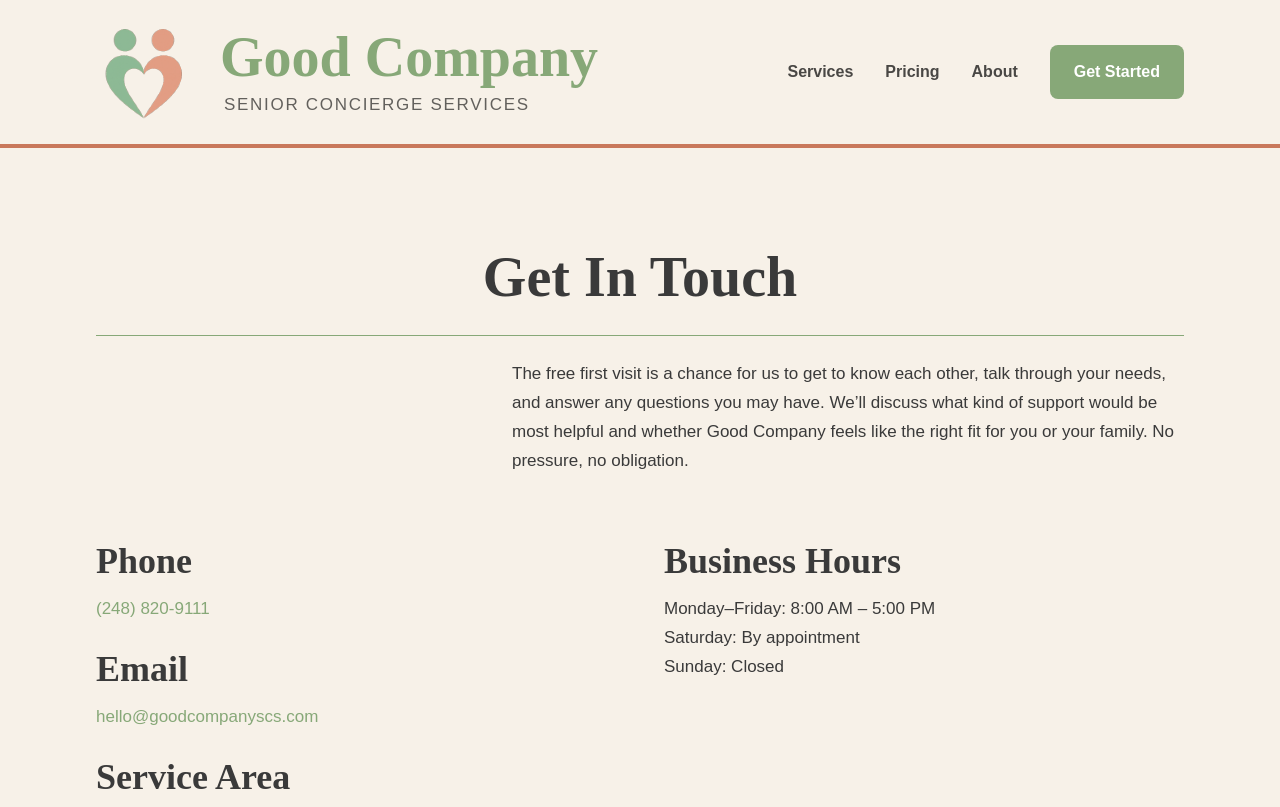
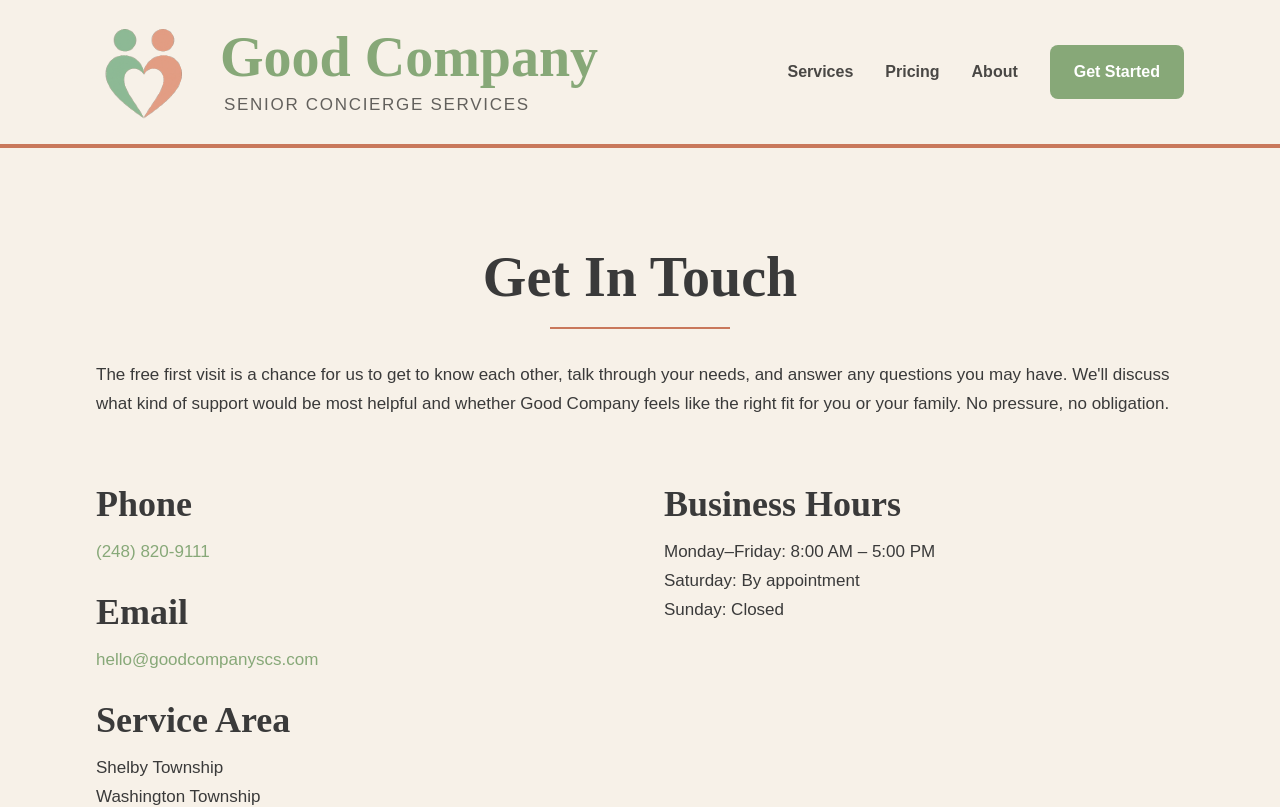
Before and after one commit to GoodCompanySCS/goodcompany-scs, a Next.js app: page /contact in a window 1280 px wide. Shown: the top 807 px of the page. Built offline with nearby package versions, Linux system fonts and the light colour scheme.

Commit message:
Update page.tsx

```diff
--- a/app/contact/page.tsx
+++ b/app/contact/page.tsx
@@ -4,15 +4,16 @@ export default function Contact() {
       <section style={{ backgroundColor: 'var(--cream)' }} className="section-padding">
         <div className="container-max max-w-4xl">
 
-         {/* Header + Warm Intro */}
-          <div className="mb-16">
-            <h1 className="text-center mb-6 pb-6" style={{ borderBottom: '1px solid var(--sage)' }}>
-              Get In Touch
-            </h1>
-          <p className="text-lg max-w-2xl ml-auto text-left" style={{ color: 'var(--charcoal)' }}>
-            The free first visit is a chance for us to get to know each other, talk through your needs, and answer any questions you may have. We’ll discuss what kind of support would be most helpful and whether Good Company feels like the right fit for you or your family. No pressure, no obligation.
-          </p>
-          </div>
+        {/* Header + Warm Intro */}
+<div className="mb-16">
+  <h1 className="text-center mb-4">Get In Touch</h1>
+  <div className="flex justify-center mb-8">
+    <div style={{ backgroundColor: 'var(--terracotta)', height: '2px', width: '180px' }}></div>
+  </div>
+  <p className="text-lg" style={{ color: 'var(--charcoal)' }}>
+    The free first visit is a chance for us to get to know each other, talk through your needs, and answer any questions you may have. We'll discuss what kind of support would be most helpful and whether Good Company feels like the right fit for you or your family. No pressure, no obligation.
+  </p>
+</div>
 
           {/* Contact Details — Two Columns */}
           <div className="grid grid-cols-1 md:grid-cols-2 gap-12 mb-16">
```
